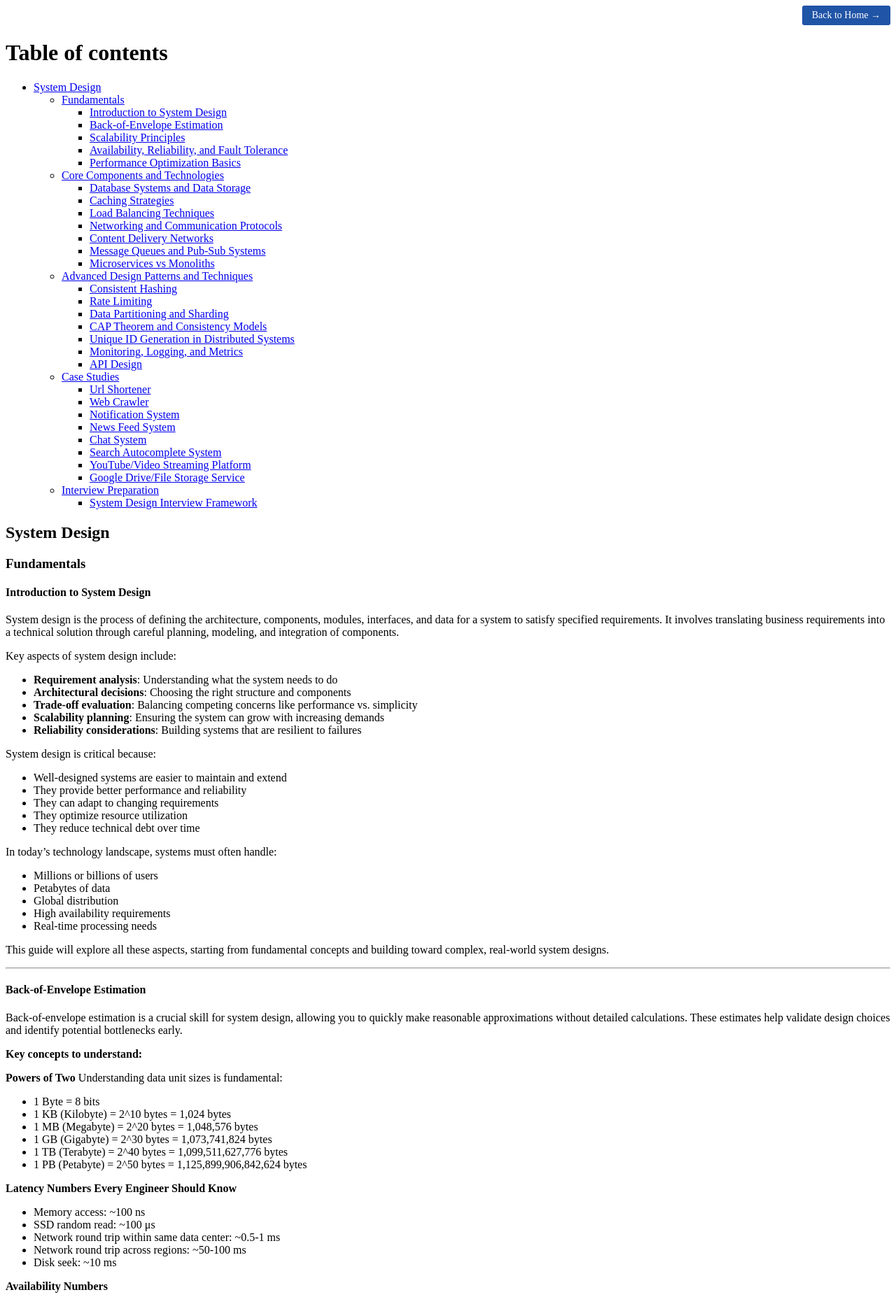
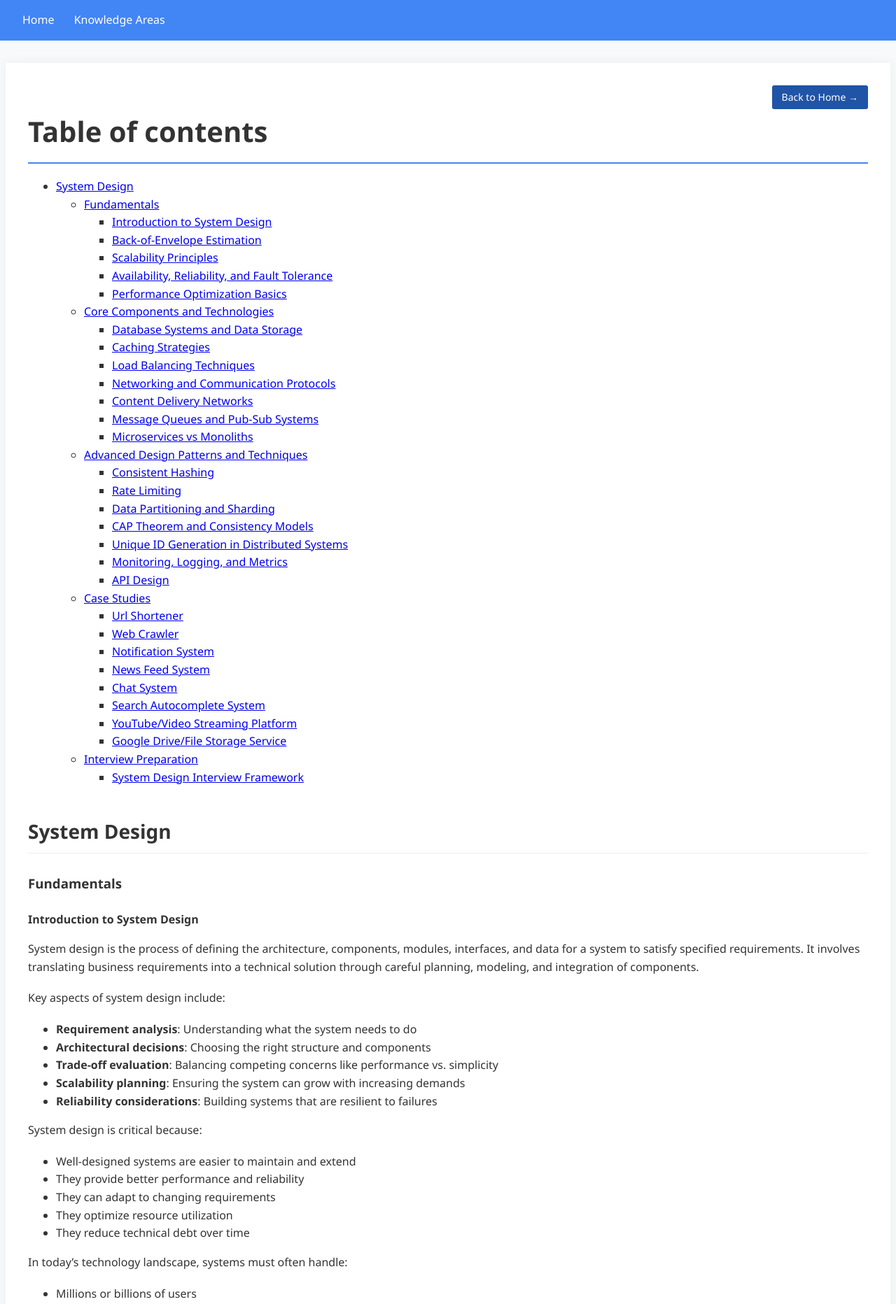
Before and after one commit to kranthiB/tech-pulse, a Jekyll site: the page built from docs/system-design.md, in a window 1280 px wide. Shown: the top 1864 px of the page at 70% size. Built offline with Jekyll 4.4.1, drawn with Linux system fonts in a browser that asks for light colours; our own code applies the rules of GitHub Pages for plain Markdown files.

Commit message:
Added custom css

```diff
--- a/docs/_layouts/default.html
+++ b/docs/_layouts/default.html
@@ -1,15 +1,18 @@
----
----
 <!DOCTYPE html>
 <html lang="en">
 <head>
   <meta charset="UTF-8">
   <meta name="viewport" content="width=device-width, initial-scale=1.0">
   <title>{{ page.title | default: site.title }}</title>
-  <link rel="stylesheet" href="{{ '/assets/css/main.css' | relative_url }}">
+  <link rel="stylesheet" href="{{ '/assets/css/custom.css' | relative_url }}">
 </head>
-<body class="no-sidebar">
-  <div class="content-wrapper full-width">
+<body>
+  <div class="site-navigation">
+    <a href="{{ '/' | relative_url }}">Home</a>
+    <a href="{{ '/knowledge-areas' | relative_url }}">Knowledge Areas</a>
+  </div>
+
+  <div class="main-content">
     {{ content }}
   </div>
 </body>
--- /dev/null
+++ b/docs/assets/css/custom.css
@@ -0,0 +1,121 @@
+/* Base styling */
+body {
+    font-family: 'Segoe UI', Roboto, Oxygen, Ubuntu, Cantarell, 'Open Sans', 'Helvetica Neue', sans-serif;
+    line-height: 1.6;
+    color: #333;
+    background-color: #f8f9fa;
+    margin: 0;
+    padding: 0;
+  }
+
+  /* Main container */
+  .main-content {
+    max-width: 1200px;
+    margin: 0 auto;
+    padding: 2rem;
+    background-color: white;
+    box-shadow: 0 0 15px rgba(0, 0, 0, 0.05);
+  }
+
+  /* Header styling */
+  h1, h2, h3, h4, h5, h6 {
+    color: #333;
+    font-weight: 600;
+    margin-top: 1.5em;
+    margin-bottom: 0.5em;
+  }
+
+  h1 {
+    font-size: 2.5rem;
+    border-bottom: 2px solid #4285f4;
+    padding-bottom: 0.3em;
+    margin-top: 0;
+  }
+
+  h2 {
+    font-size: 1.75rem;
+    border-bottom: 1px solid #eaecef;
+    padding-bottom: 0.3em;
+  }
+
+  /* About section styling */
+  .about-container {
+    display: flex;
+    flex-direction: row;
+    align-items: flex-start;
+    gap: 2rem;
+    margin-bottom: 2rem;
+  }
+
+  .profile-image {
+    border-radius: 8px;
+    max-width: 250px;
+    box-shadow: 0 4px 8px rgba(0, 0, 0, 0.1);
+  }
+
+  /* Connect section styling */
+  .connect-section {
+    background-color: #f1f3f5;
+    padding: 1.5rem;
+    border-radius: 8px;
+    margin-bottom: 2rem;
+  }
+
+  .connect-section h2 {
+    margin-top: 0;
+    color: #4285f4;
+  }
+
+  .connect-links {
+    display: flex;
+    gap: 1rem;
+  }
+
+  .connect-links a {
+    color: #4285f4;
+    text-decoration: none;
+    font-weight: 500;
+    transition: color 0.2s;
+  }
+
+  .connect-links a:hover {
+    color: #1a73e8;
+    text-decoration: underline;
+  }
+
+  /* Knowledge areas section */
+  .knowledge-section {
+    background-color: white;
+    border-radius: 8px;
+    padding: 1rem;
+    box-shadow: 0 4px 8px rgba(0, 0, 0, 0.05);
+  }
+
+  .knowledge-section h2 {
+    text-align: center;
+    color: #333;
+    margin-bottom: 1.5rem;
+  }
+
+  /* Paragraph styling */
+  p {
+    margin-bottom: 1.2rem;
+  }
+
+  /* Navigation styling */
+  .site-navigation {
+    background-color: #4285f4;
+    padding: 1rem 2rem;
+    margin-bottom: 2rem;
+  }
+
+  .site-navigation a {
+    color: white;
+    text-decoration: none;
+    font-weight: 500;
+    margin-right: 1.5rem;
+  }
+
+  .site-navigation a:hover {
+    text-decoration: underline;
+  }
```
Also changed, not shown: docs/index.md (+167 -133 lines).
